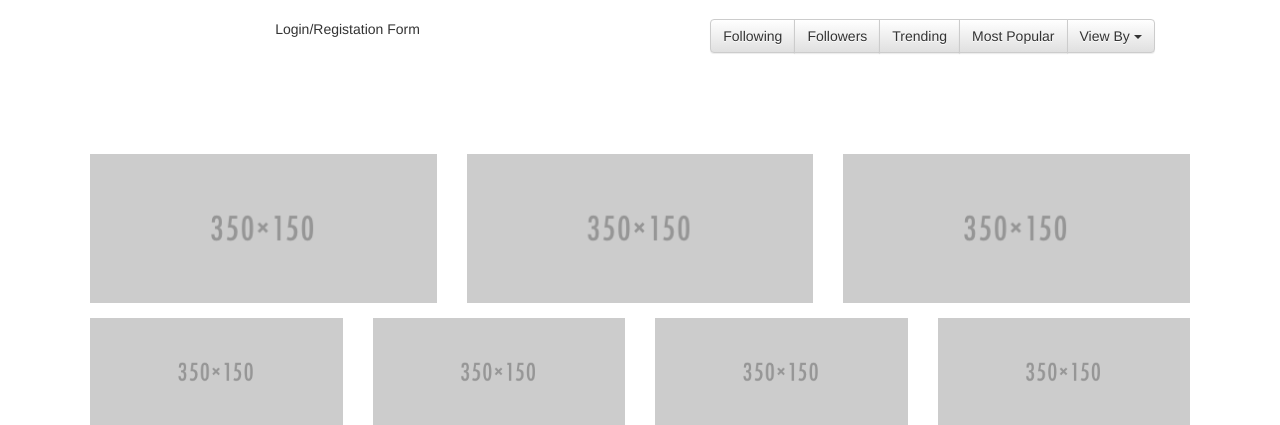
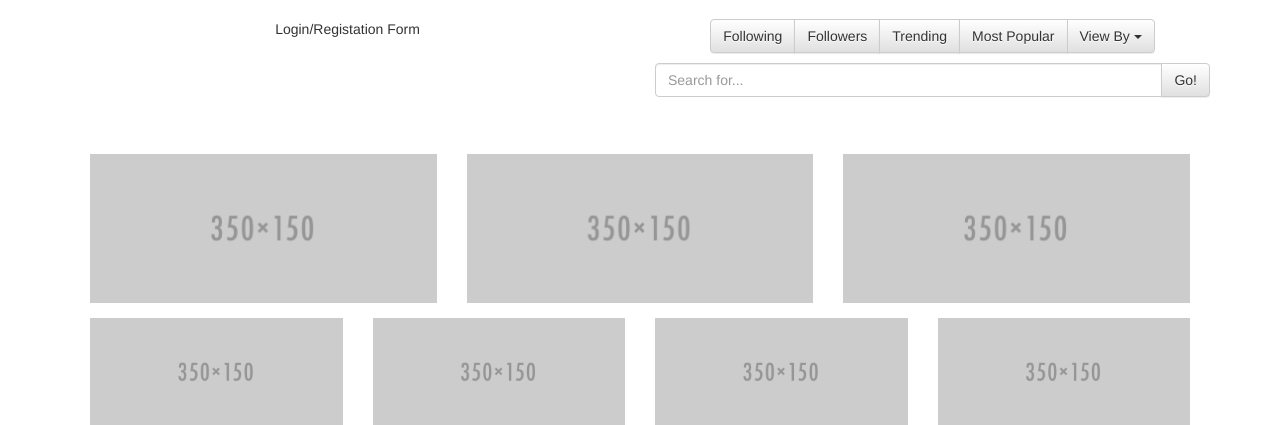
Before and after one commit to davidmancini/jpegery, a PHP site: page / in a window 1280 px wide. Shown: the part 51-476 px from the top of the page. Run offline with PHP 8.4, Linux system fonts and the light colour scheme.

Commit message:
Added a search box. https://app.asana.com/0/84113659891181/91309023675428

```diff
--- a/css/style.css
+++ b/css/style.css
@@ -61,6 +61,16 @@ body {display: flex; flex-direction: column; min-height: 100vh; width: 100%;}
 }
 
 /***************************************************
+ * SECTION: Above Content
+ ***************************************************/
+
+/* Adds a bit of space between search box and the buttons above it. */
+.search {
+	margin-top: 10px;
+}
+
+
+/***************************************************
  * SECTION: Content
  ***************************************************/
 
--- a/index.php
+++ b/index.php
@@ -50,8 +50,15 @@
 											<li><a href="#">Other...</a></li>
 										</ul>
 									</div>
+								</div>
 
+								<div class="input-group search">
+										<input type="text" class="form-control" name="search" id="search" placeholder="Search for...">
+										<span class="input-group-btn">
+											<button class="btn btn-default" type="button">Go!</button>
+										</span>
 								</div>
+
 							</div>
 					</div>
 					<div class="row contentRow">
```
Lines whose indentation alone changed are shown as unchanged.
